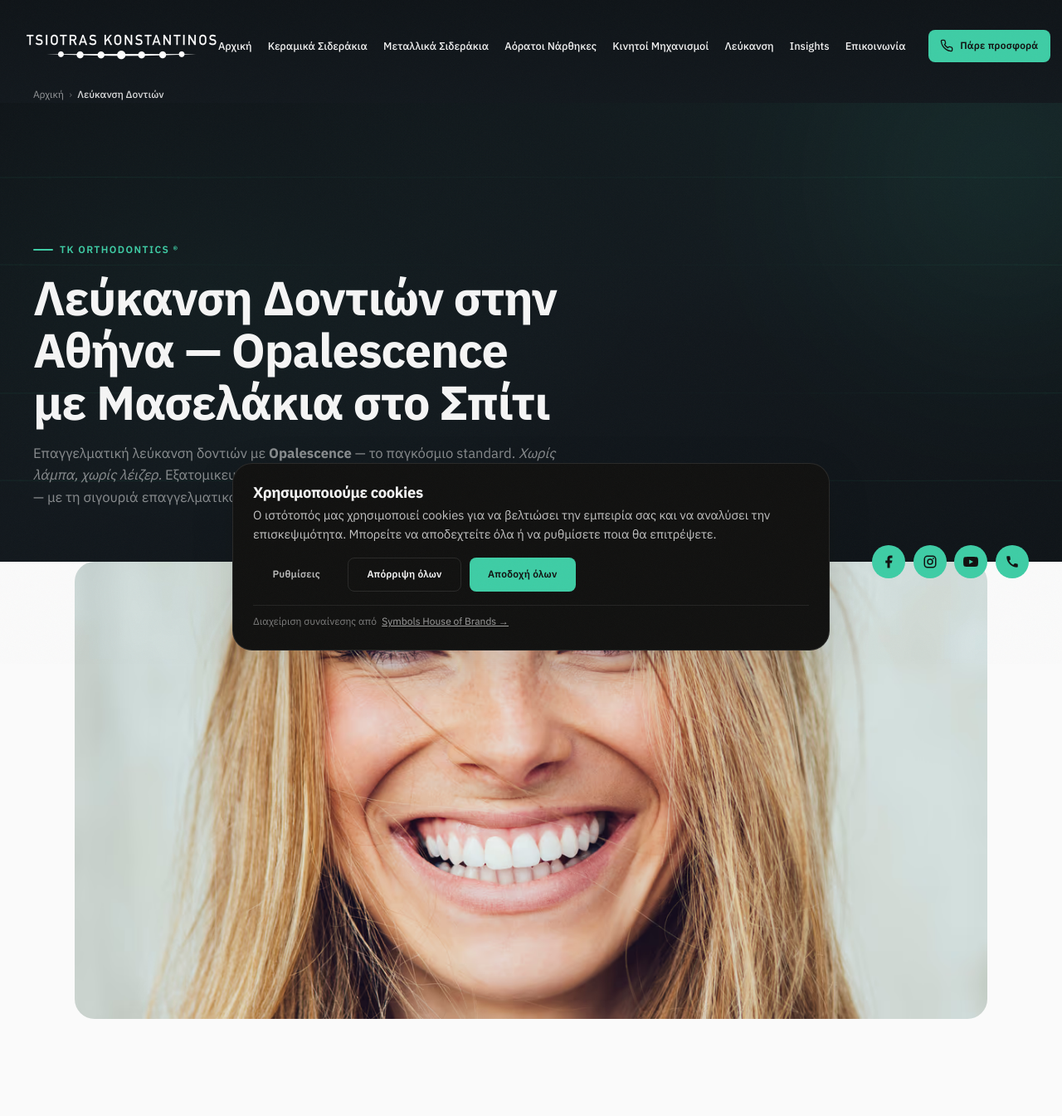
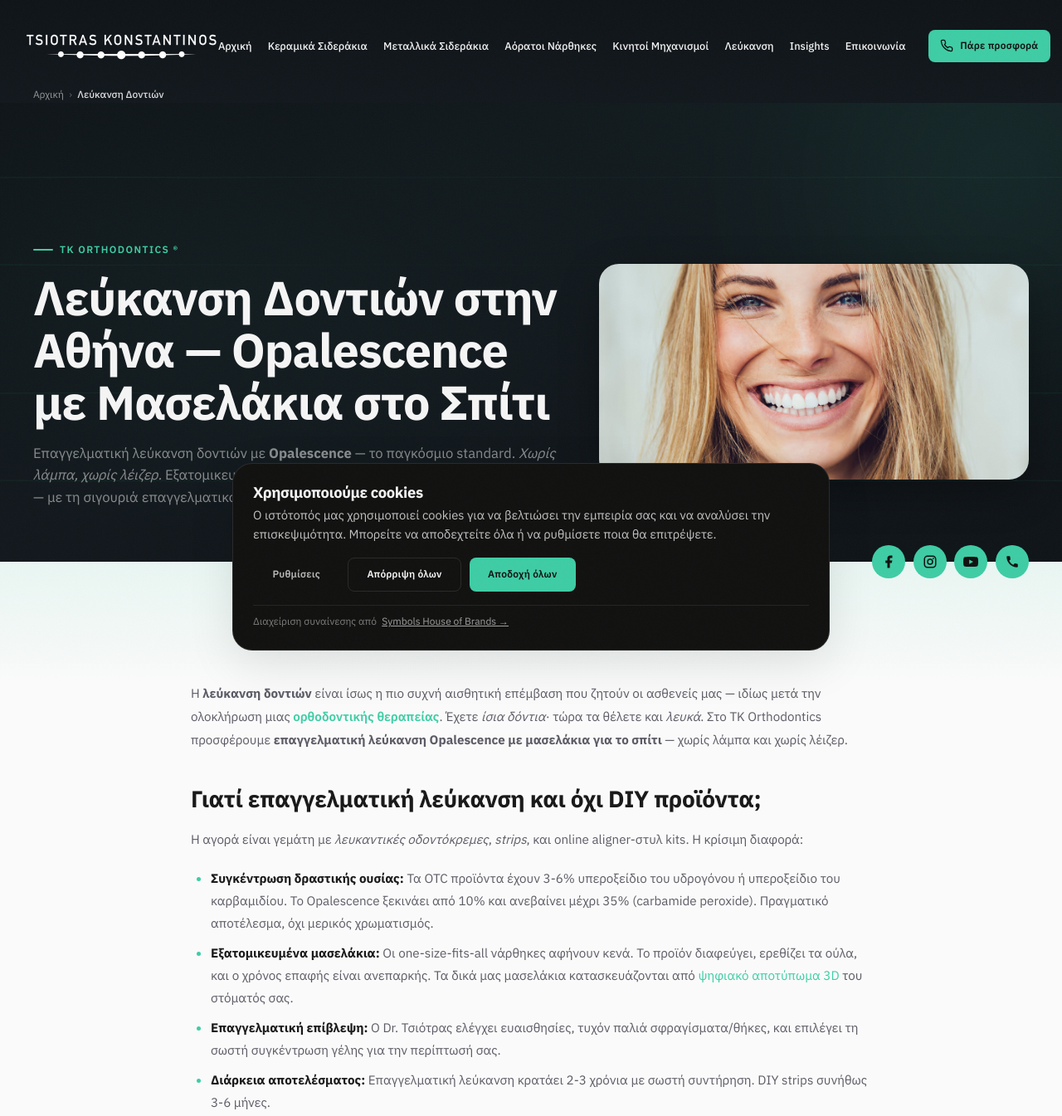
Before and after one commit to mikemorakis/tk4a, an Eleventy site: page src/leykansi-dontion-athina.njk in a window 1280 px wide. Shown: the top 1345 px of the page at 83% size. Built offline with nearby package versions, Linux system fonts and the light colour scheme; Eleventy itself is replaced by a stand-in of ours; files that its build step writes are made by us from their sources.

Commit message:
Move λεύκανση hero image inside page-header (match pillar pattern)

```diff
--- a/src/leykansi-dontion-athina.njk
+++ b/src/leykansi-dontion-athina.njk
@@ -22,20 +22,12 @@ breadcrumbs:
       <h1 class="page-header__title">Λεύκανση Δοντιών στην Αθήνα — Opalescence με Μασελάκια στο Σπίτι</h1>
       <p class="page-header__desc">Επαγγελματική λεύκανση δοντιών με <strong>Opalescence</strong> — το παγκόσμιο standard. <em>Χωρίς λάμπα, χωρίς λέιζερ.</em> Εξατομικευμένα μασελάκια που χρησιμοποιείτε στο σπίτι σας — με τη σιγουριά επαγγελματικού πρωτοκόλλου.</p>
     </div>
+    <div class="page-header__img">
+      <picture><source type="image/avif" srcset="/lefkansi.dontion.athina-opt.avif"><source type="image/webp" srcset="/lefkansi.dontion.athina-opt.webp"><img src="/lefkansi.dontion.athina-opt.jpg" alt="Λεύκανση δοντιών με Opalescence και μασελάκια στο σπίτι — TK Orthodontics Αθήνα" width="1200" height="601" loading="eager" fetchpriority="high"></picture>
+    </div>
   </div>
 </section>
 {% include "partials/page-header-socials.njk" %}
-
-<!-- ===== HERO IMAGE ===== -->
-<section style="padding:0 0 2rem;">
-  <div class="container" style="max-width:1100px;">
-    <picture>
-      <source type="image/avif" srcset="/lefkansi.dontion.athina-opt.avif">
-      <source type="image/webp" srcset="/lefkansi.dontion.athina-opt.webp">
-      <img src="/lefkansi.dontion.athina-opt.jpg" alt="Λεύκανση δοντιών με Opalescence και μασελάκια στο σπίτι — TK Orthodontics Αθήνα" width="1200" height="601" loading="eager" fetchpriority="high" style="width:100%;height:auto;border-radius:var(--radius-lg);display:block;">
-    </picture>
-  </div>
-</section>
 
 <!-- ===== CONTENT ===== -->
 <section class="section">
```
